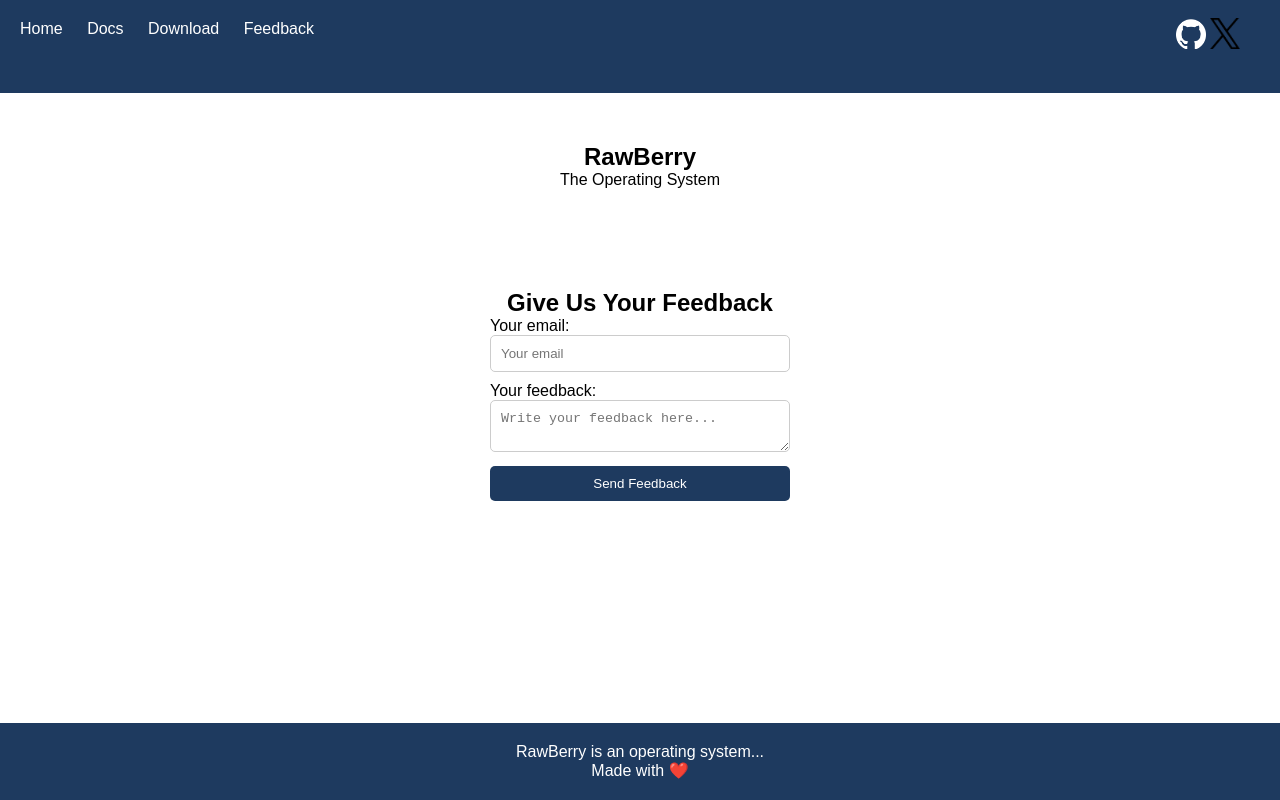
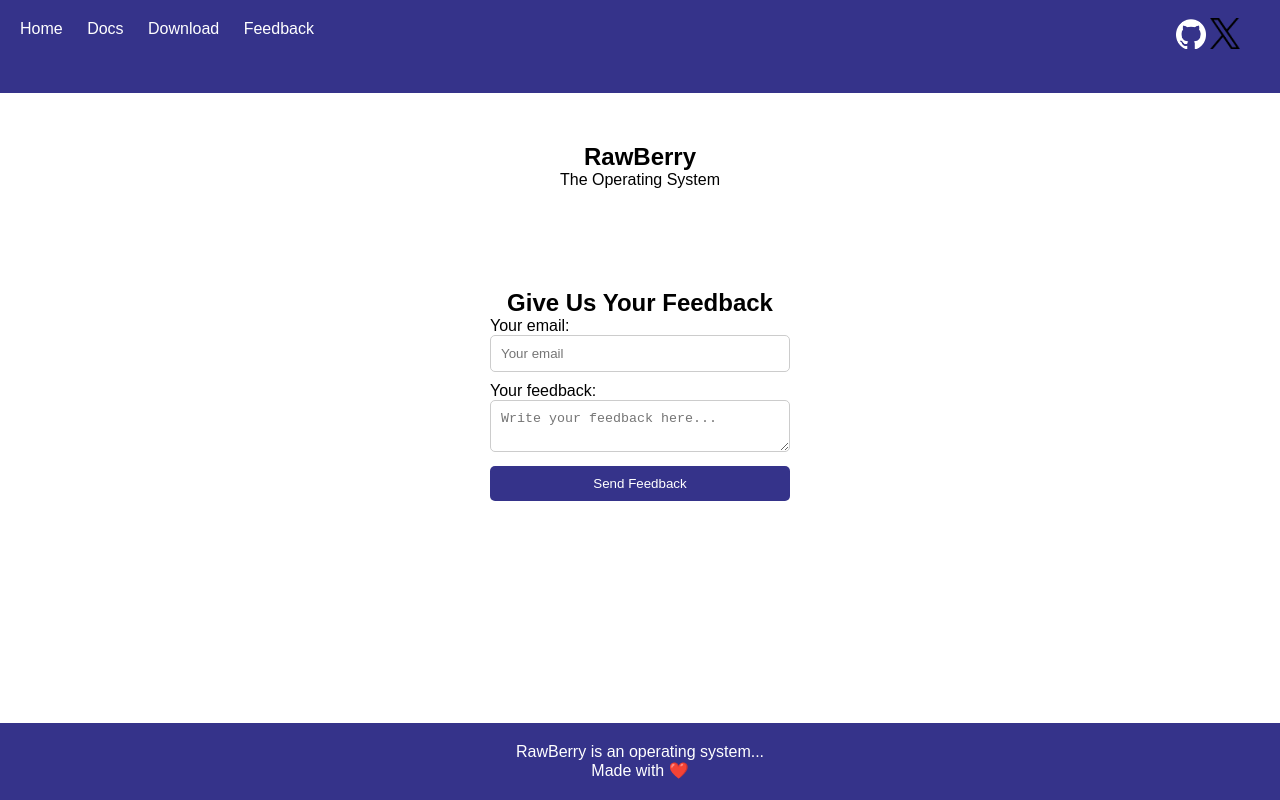
Before and after one commit to firelabs-io/rawberryteam.github.io, a plain HTML site: page feedback.html in a window 1280 px wide. Drawn offline with Linux system fonts and the light colour scheme; a script that the page names is missing.

Commit message:
Update style.css

```diff
--- a/css/style.css
+++ b/css/style.css
@@ -16,7 +16,7 @@ body {
 }
 
 header {
-    background-color: #1E3A5F;
+    background-color: #35338a;
     padding: 20px;
     color: white;
 }
@@ -61,7 +61,7 @@ nav .social {
 }
 
 footer {
-    background-color: #1E3A5F;
+    background-color: #35338a;
     color: white;
     text-align: center;
     padding: 20px;
@@ -95,7 +95,7 @@ main {
 .feedback button {
     width: 100%;
     padding: 10px;
-    background-color: #1E3A5F;
+    background-color: #35338a;
     color: white;
     border: none;
     border-radius: 5px;
@@ -110,7 +110,7 @@ main {
     display: inline-block;
     padding: 10px 20px;
     margin-top: 10px;
-    background-color: #1E3A5F;
+    background-color: #35338a;
     color: white;
     text-decoration: none;
     border-radius: 5px;
```
